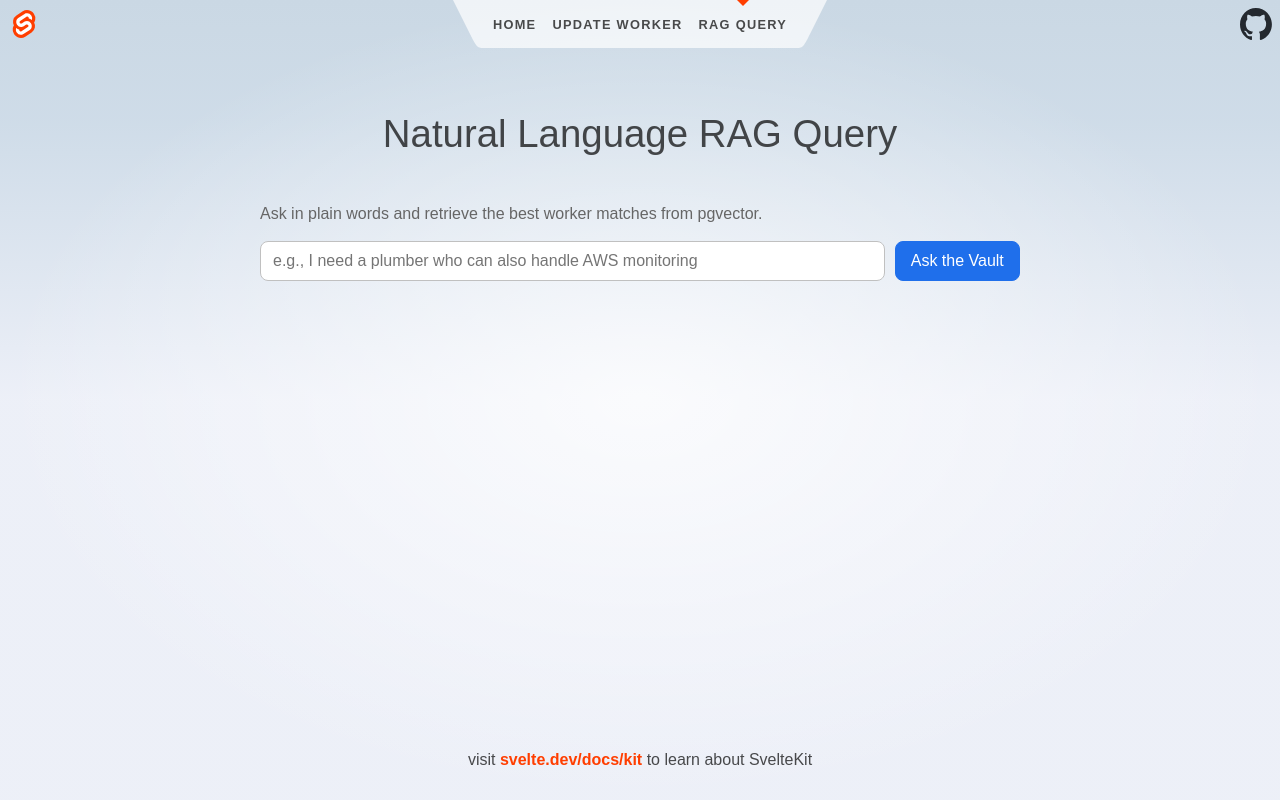
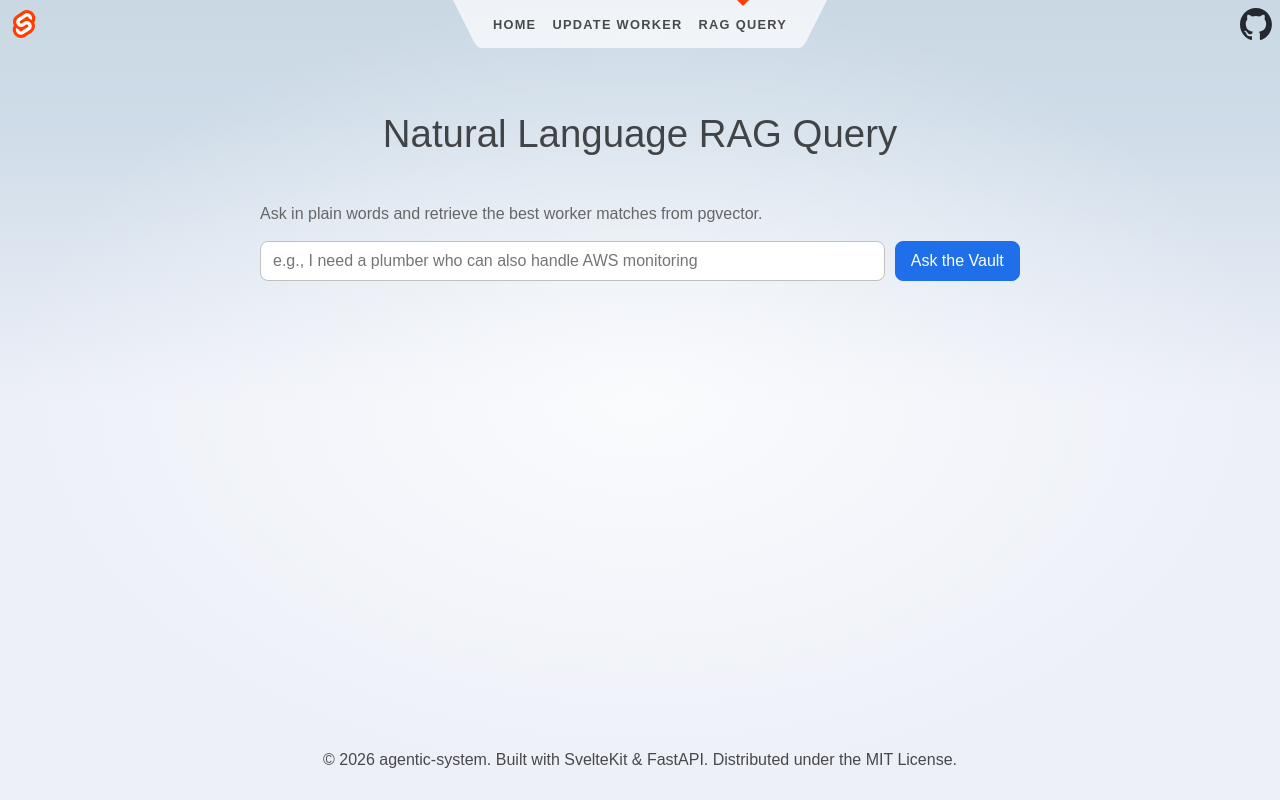
Before and after one commit to sanjanb/agentic-system, a SvelteKit app in the folder frontend/: page /query in a window 1280 px wide. Built offline with nearby package versions, Linux system fonts and the light colour scheme.

Commit message:
fix: update footer content to include copyright information and project details

```diff
--- a/frontend/src/routes/+layout.svelte
+++ b/frontend/src/routes/+layout.svelte
@@ -14,7 +14,7 @@
 
 	<footer>
 		<p>
-			visit <a href="https://svelte.dev/docs/kit">svelte.dev/docs/kit</a> to learn about SvelteKit
+			© 2026 agentic-system. Built with SvelteKit & FastAPI. Distributed under the MIT License.
 		</p>
 	</footer>
 </div>
```
